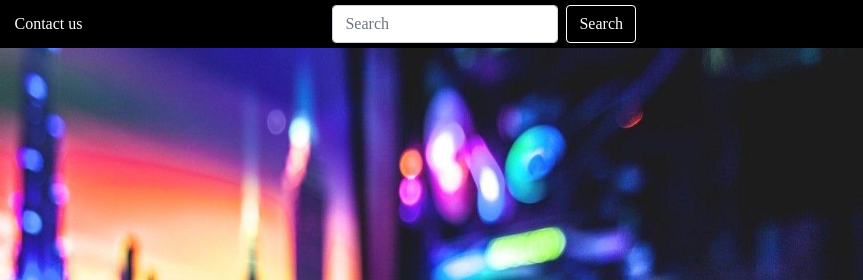
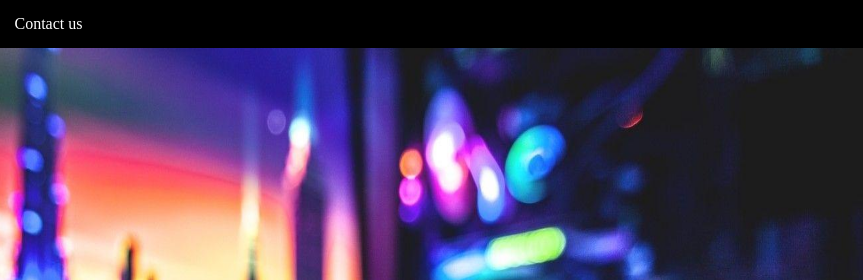
Before and after one commit to MarinAmidzic/RD, a plain HTML site: page index.html in a window 1280 px wide. Shown: the top 280 px of the page, 417-1280 px from the left. Drawn offline with nearby package versions, Linux system fonts and the light colour scheme.

Commit message:
Update index.html

```diff
--- a/index.html
+++ b/index.html
@@ -42,10 +42,7 @@
             </li>
 
           </ul>
-          <form id="searchform" class="d-flex">
-            <input class="form-control me-2 schform xy" type="search"  placeholder="Search" aria-label="Search">
-            <button class="btn btn-outline-success" id="searchbtn" type="submit">Search</button>
-          </form>
+
 
             <ul class="navbar-nav me-auto mb-2 mb-lg-0">
             </ul>
```
